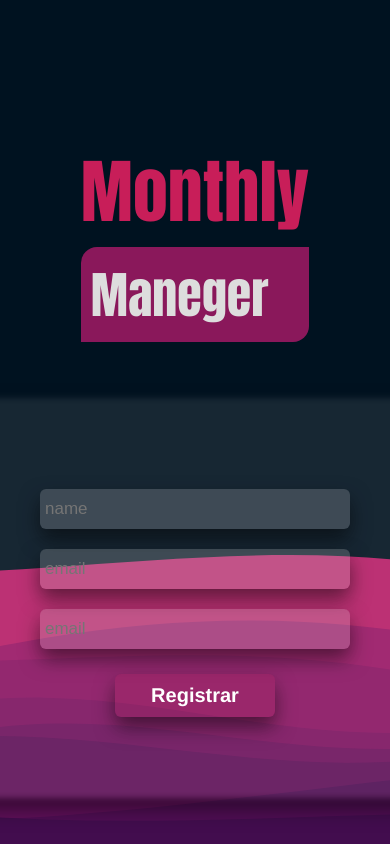
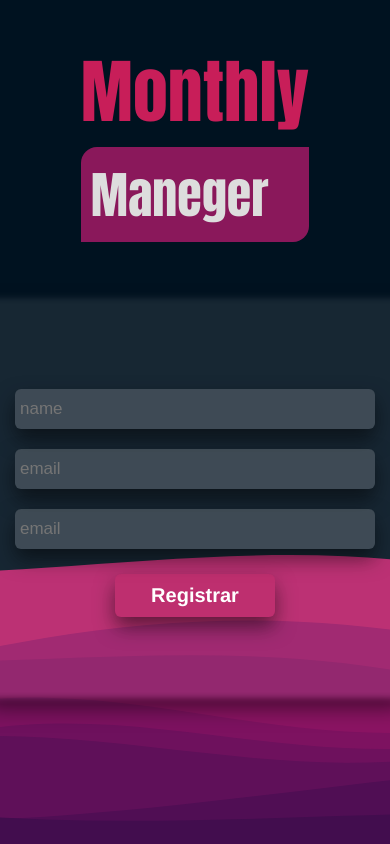
Before and after one commit to brenooliveiranascimento/Redux-wallet-Redux-thunk, a React (Create React App) app: page / in a window 390 px wide. Shown: the top 844 px of the page. Built offline with nearby package versions, Linux system fonts and the light colour scheme.

Commit message:
respansividade

```diff
--- a/src/Components/Forms/AuthForm/AuthForm.css
+++ b/src/Components/Forms/AuthForm/AuthForm.css
@@ -62,3 +62,13 @@
 button:hover{
   background-color: rgba(93, 10, 26, 0.3);
 }
+
+@media screen and (max-width: 1000px) {
+  .blourContainer {
+    width: 70%;
+  }
+  .formContent input {
+    align-self: flex-start;
+    width: 350px;
+  }
+}
--- a/src/Components/Logo/LogoSignIn.css
+++ b/src/Components/Logo/LogoSignIn.css
@@ -27,5 +27,6 @@ h1 {
 @media screen and (max-width: 1000px) {
   .LogoContainer {
     margin-bottom: -10px;
+    margin-top: -200px;
   }
 }
```
